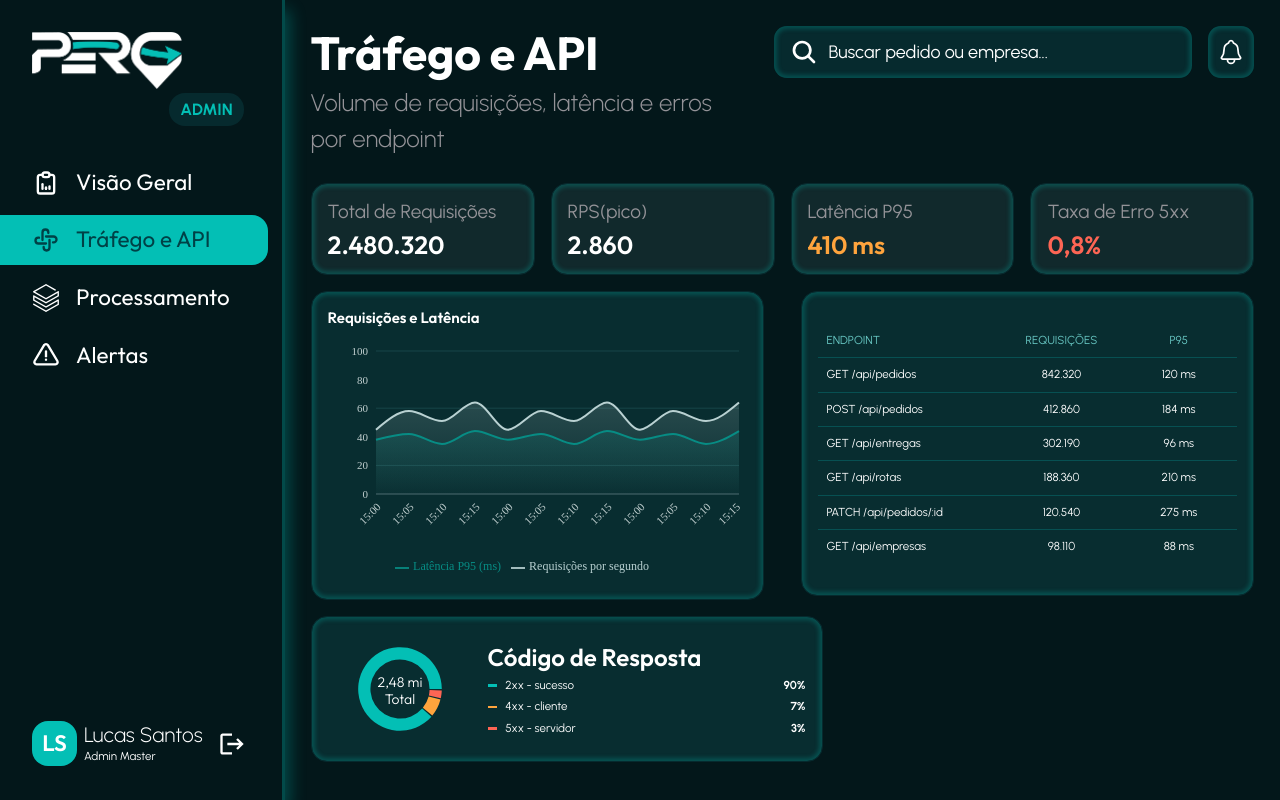
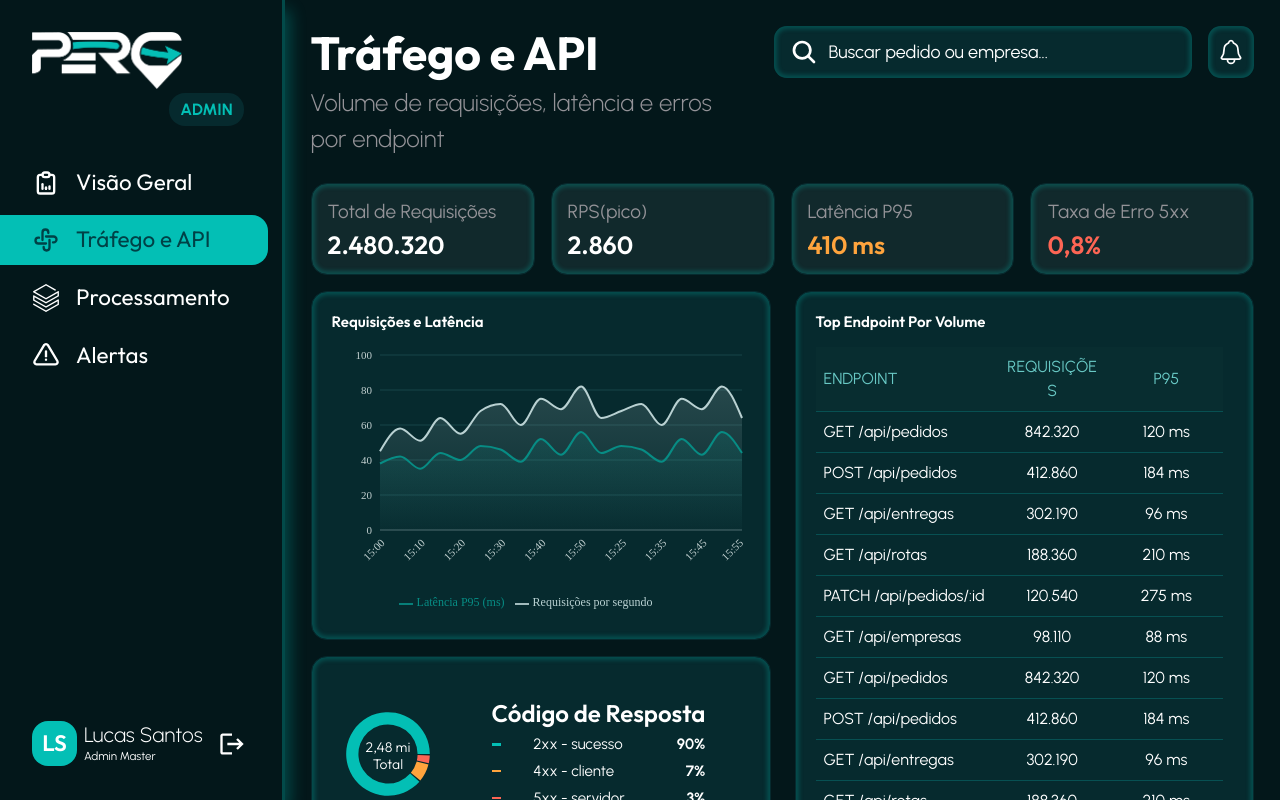
Before and after one commit to PERG-Gestao-de-Logistica/PERG-Front, a Next.js app in the folder perg/: page /painelAdmin/trafegoAPI in a window 1280 px wide. Built offline with nearby package versions, Linux system fonts and the light colour scheme.

Commit message:
:ok_hand: style: arrumando telas admin

```diff
--- a/perg/src/pages/painelAdmin/trafegoAPI/index.tsx
+++ b/perg/src/pages/painelAdmin/trafegoAPI/index.tsx
@@ -1,5 +1,7 @@
+
 import { indicesExemplos } from "@/mocks/trafegoAPI";
 import styles from "./trafegoAPI.module.css";
+
 import {
   Area,
   AreaChart,
@@ -14,22 +16,46 @@ import {
   YAxis,
 } from "recharts";
 
+const dadosEndpoints = [
+  { id: 1, endpoint: "GET /api/pedidos", requisicoes: "842.320", p95: "120 ms" },
+  { id: 2, endpoint: "POST /api/pedidos", requisicoes: "412.860", p95: "184 ms" },
+  { id: 3, endpoint: "GET /api/entregas", requisicoes: "302.190", p95: "96 ms" },
+  { id: 4, endpoint: "GET /api/rotas", requisicoes: "188.360", p95: "210 ms" },
+  { id: 5, endpoint: "PATCH /api/pedidos/:id", requisicoes: "120.540", p95: "275 ms" },
+  { id: 6, endpoint: "GET /api/empresas", requisicoes: "98.110", p95: "88 ms" },
+  { id: 7, endpoint: "GET /api/pedidos", requisicoes: "842.320", p95: "120 ms" },
+  { id: 8, endpoint: "POST /api/pedidos", requisicoes: "412.860", p95: "184 ms" },
+  { id: 9, endpoint: "GET /api/entregas", requisicoes: "302.190", p95: "96 ms" },
+  { id: 10, endpoint: "GET /api/rotas", requisicoes: "188.360", p95: "210 ms" },
+  { id: 11, endpoint: "PATCH /api/pedidos/:id", requisicoes: "120.540", p95: "275 ms" },
+  { id: 12, endpoint: "GET /api/empresas", requisicoes: "98.110", p95: "88 ms" },
+];
 
 export default function TrafegoAPI() {
+  // ==========================================
+  // DADOS DOS GRÁFICOS
+  // ==========================================
 
   const dadosGrafico = [
     { horario: "15:00", requisicoes: 45, latencia: 38 },
     { horario: "15:05", requisicoes: 58, latencia: 42 },
     { horario: "15:10", requisicoes: 51, latencia: 35 },
     { horario: "15:15", requisicoes: 64, latencia: 44 },
-  { horario: "15:00", requisicoes: 45, latencia: 38 },
-  { horario: "15:05", requisicoes: 58, latencia: 42 },
-  { horario: "15:10", requisicoes: 51, latencia: 35 },
-  { horario: "15:15", requisicoes: 64, latencia: 44 },
-  { horario: "15:00", requisicoes: 45, latencia: 38 },
-  { horario: "15:05", requisicoes: 58, latencia: 42 },
-  { horario: "15:10", requisicoes: 51, latencia: 35 },
-  { horario: "15:15", requisicoes: 64, latencia: 44 },
+    { horario: "15:20", requisicoes: 55, latencia: 40 },
+    { horario: "15:25", requisicoes: 68, latencia: 48 },
+    { horario: "15:30", requisicoes: 72, latencia: 46 },
+    { horario: "15:35", requisicoes: 60, latencia: 39 },
+    { horario: "15:40", requisicoes: 75, latencia: 52 },
+    { horario: "15:45", requisicoes: 69, latencia: 43 },
+    { horario: "15:50", requisicoes: 82, latencia: 56 },
+    { horario: "15:55", requisicoes: 64, latencia: 44 },
+    { horario: "15:25", requisicoes: 68, latencia: 48 },
+    { horario: "15:30", requisicoes: 72, latencia: 46 },
+    { horario: "15:35", requisicoes: 60, latencia: 39 },
+    { horario: "15:40", requisicoes: 75, latencia: 52 },
+    { horario: "15:45", requisicoes: 69, latencia: 43 },
+    { horario: "15:50", requisicoes: 82, latencia: 56 },
+    { horario: "15:55", requisicoes: 64, latencia: 44 },
   ];
 
   const dadosErros = [
@@ -38,14 +64,30 @@ const dadosErros = [
     { nome: "5xx - servidor", valor: 3, cor: "#fd6554" },
   ];
 
+  // ==========================================
+  // COMPONENTE
+  // ==========================================
+
   return (
     <main className={styles.paginaTrafego}>
-      <section className={styles.indices} aria-label="Indicadores de tráfego">
+
+      {/* ======================================
+          INDICADORES DE TRÁFEGO
+      ====================================== */}
+
+      <section
+        className={styles.indices}
+        aria-label="Indicadores de tráfego"
+      >
         {indicesExemplos.map((indice) => (
-          <article className={styles.indicador} key={indice.id}>
+          <article
+            className={styles.indicador}
+            key={indice.id}
+          >
             <span className={styles.indicadorTitulo}>
               {indice.titulo_indices}
             </span>
+
             <strong
               className={`${styles.indicadorNumero} ${
                 indice.titulo_indices === "Latência P95"
@@ -61,14 +103,36 @@ const dadosErros = [
         ))}
       </section>
 
-      <section className={styles.painelGraficos} aria-label="Dados de tráfego">
+      {/* ======================================
+          CONTEÚDO PRINCIPAL
+      ====================================== */}
+
+      <section className={styles.conteudo}>
+
+        {/* ======================================
+            PAINEL DE GRÁFICOS
+        ====================================== */}
+
+        <section
+          className={styles.painelGraficos}
+          aria-label="Dados de tráfego"
+        >
+
+          {/* GRÁFICO DE REQUISIÇÕES E LATÊNCIA */}
+
           <article className={styles.grafico}>
             <h2>Requisições e Latência</h2>
+
             <div className={styles.graficoVisual}>
               <ResponsiveContainer width="100%" height="100%">
                 <AreaChart
                   data={dadosGrafico}
-                margin={{ top: 8, right: 8, left: -12, bottom: 8 }}
+                  margin={{
+                    top: 8,
+                    right: 8,
+                    left: -12,
+                    bottom: 8,
+                  }}
                 >
                   <defs>
                     <linearGradient
@@ -78,9 +142,19 @@ const dadosErros = [
                       x2="0"
                       y2="1"
                     >
-                    <stop offset="0%" stopColor="#b9d1d2" stopOpacity={0.3} />
-                    <stop offset="100%" stopColor="#b9d1d2" stopOpacity={0.02} />
+                      <stop
+                        offset="0%"
+                        stopColor="#b9d1d2"
+                        stopOpacity={0.3}
+                      />
+
+                      <stop
+                        offset="100%"
+                        stopColor="#b9d1d2"
+                        stopOpacity={0.02}
+                      />
                     </linearGradient>
+
                     <linearGradient
                       id="latenciaFill"
                       x1="0"
@@ -88,28 +162,53 @@ const dadosErros = [
                       x2="0"
                       y2="1"
                     >
-                    <stop offset="0%" stopColor="#078c84" stopOpacity={0.3} />
-                    <stop offset="100%" stopColor="#078c84" stopOpacity={0.02} />
+                      <stop
+                        offset="0%"
+                        stopColor="#078c84"
+                        stopOpacity={0.3}
+                      />
+
+                      <stop
+                        offset="100%"
+                        stopColor="#078c84"
+                        stopOpacity={0.02}
+                      />
                     </linearGradient>
                   </defs>
-                <CartesianGrid vertical={false} stroke="#174548" />
+
+                  <CartesianGrid
+                    vertical={false}
+                    stroke="#174548"
+                  />
+
                   <XAxis
                     dataKey="horario"
                     angle={-45}
                     textAnchor="end"
                     height={55}
-                  tick={{ fill: "#c2d0d0", fontSize: 11 }}
-                  axisLine={{ stroke: "#476164" }}
+                    tick={{
+                      fill: "#c2d0d0",
+                      fontSize: 11,
+                    }}
+                    axisLine={{
+                      stroke: "#476164",
+                    }}
                     tickLine={false}
                   />
+
                   <YAxis
                     domain={[0, 100]}
                     ticks={[0, 20, 40, 60, 80, 100]}
-                  tick={{ fill: "#c2d0d0", fontSize: 11 }}
+                    tick={{
+                      fill: "#c2d0d0",
+                      fontSize: 11,
+                    }}
                     axisLine={false}
                     tickLine={false}
                   />
+
                   <Tooltip />
+
                   <Legend
                     verticalAlign="bottom"
                     align="center"
@@ -120,6 +219,7 @@ const dadosErros = [
                       paddingTop: 8,
                     }}
                   />
+
                   <Area
                     type="monotone"
                     dataKey="requisicoes"
@@ -129,6 +229,7 @@ const dadosErros = [
                     fill="url(#requisicoesFill)"
                     dot={false}
                   />
+
                   <Area
                     type="monotone"
                     dataKey="latencia"
@@ -143,52 +244,12 @@ const dadosErros = [
             </div>
           </article>
 
-        <article className={styles.endpoints} aria-label="Requisições por endpoint">
-          <table className={styles.tabelaEndpoints}>
-            <thead>
-              <tr>
-                <th scope="col">Endpoint</th>
-                <th scope="col">Requisições</th>
-                <th scope="col">P95</th>
-              </tr>
-            </thead>
-            <tbody>
-              <tr>
-                <td>GET /api/pedidos</td>
-                <td>842.320</td>
-                <td>120 ms</td>
-              </tr>
-              <tr>
-                <td>POST /api/pedidos</td>
-                <td>412.860</td>
-                <td>184 ms</td>
-              </tr>
-              <tr>
-                <td>GET /api/entregas</td>
-                <td>302.190</td>
-                <td>96 ms</td>
-              </tr>
-              <tr>
-                <td>GET /api/rotas</td>
-                <td>188.360</td>
-                <td>210 ms</td>
-              </tr>
-              <tr>
-                <td>PATCH /api/pedidos/:id</td>
-                <td>120.540</td>
-                <td>275 ms</td>
-              </tr>
-              <tr>
-                <td>GET /api/empresas</td>
-                <td>98.110</td>
-                <td>88 ms</td>
-              </tr>
-            </tbody>
-          </table>
-        </article>
-      </section>
+          {/* ======================================
+              GRÁFICO CIRCULAR
+          ====================================== */}
 
           <article className={styles.cardCircular}>
+
             <div className={styles.graficoCircular}>
               <ResponsiveContainer width="100%" height="100%">
                 <PieChart>
@@ -202,9 +263,13 @@ const dadosErros = [
                     stroke="none"
                   >
                     {dadosErros.map((item) => (
-            <Cell key={item.nome} fill={item.cor} />
+                      <Cell
+                        key={item.nome}
+                        fill={item.cor}
+                      />
                     ))}
                   </Pie>
+
                   <text
                     x="50%"
                     y="50%"
@@ -214,28 +279,85 @@ const dadosErros = [
                     fontSize="16"
                     fontWeight="600"
                   >
-          <tspan x="50%" dy="-0.35em">2,48 mi</tspan>
-          <tspan x="50%" dy="1.2em">Total</tspan>
+                    <tspan
+                      x="50%"
+                      dy="-0.35em"
+                    >
+                      2,48 mi
+                    </tspan>
+
+                    <tspan
+                      x="50%"
+                      dy="1.2em"
+                    >
+                      Total
+                    </tspan>
                   </text>
                 </PieChart>
-
               </ResponsiveContainer>
             </div>
 
+            {/* LEGENDA DO GRÁFICO */}
+
             <ul className={styles.legendaCircular}>
               <h2>Código de Resposta</h2>
+
               {dadosErros.map((item) => (
                 <li key={item.nome}>
-        <span>
-          <i style={{ backgroundColor: item.cor }} />
+                  <span className={styles.parteResposta}>
+                    <i
+                      style={{
+                        backgroundColor: item.cor,
+                      }}
+                    />
+
                     {item.nome}
                   </span>
-        <strong>{item.valor}%</strong>
+
+                  <strong>
+                    {item.valor}%
+                  </strong>
                 </li>
               ))}
             </ul>
+
+          </article>
+        </section>
+
+        {/* ======================================
+            TABELA DE ENDPOINTS
+        ====================================== */}
+
+        <article
+          className={styles.endpoints}
+          aria-label="Requisições por endpoint"
+        >
+          <h2>Top Endpoint Por Volume</h2>
+
+          <div className={styles.tabelaEndpointsContainer}>
+            <table className={styles.tabelaEndpoints}>
+              <thead className={styles.linhaEndPoints}>
+                <tr>
+                  <th scope="col">Endpoint</th>
+                  <th scope="col">Requisições</th>
+                  <th scope="col">P95</th>
+                </tr>
+              </thead>
+
+              <tbody>
+                {dadosEndpoints.map((item) => (
+                  <tr key={item.id}>
+                    <td>{item.endpoint}</td>
+                    <td>{item.requisicoes}</td>
+                    <td>{item.p95}</td>
+                  </tr>
+                ))}
+              </tbody>
+            </table>
+          </div>
         </article>
 
+      </section>
     </main>
   );
 }
--- a/perg/src/pages/painelAdmin/trafegoAPI/trafegoAPI.module.css
+++ b/perg/src/pages/painelAdmin/trafegoAPI/trafegoAPI.module.css
@@ -12,6 +12,14 @@
   grid-template-columns: repeat(4, minmax(0, 1fr));
   gap: var(--espacamento-md);
 }
+
+.conteudo{
+  display: grid;
+  grid-template-columns: repeat(2, minmax(0, 1fr));
+  grid-template-rows: repeat(2, minmax(0, 1fr));
+  gap: var(--espacamento-lg);
+}
+
 
 .indicador {
   display: flex;
@@ -46,6 +54,8 @@
 
 .painelGraficos {
   display: flex;
+  width: 100%;
+  flex-direction: column;
   min-width: 0;
   min-height: 0;
   flex: 1;
@@ -54,24 +64,57 @@
   gap: var(--espacamento-md);
 }
 
+.linhaEndPoints{
+  background-color: var(--cor-primaria-secundaria);
+}
+
 .grafico {
-  width: 48%;
+  width: 100%;
+  height: 100%;
   min-width: 0;
-  padding: var(--espacamento-md);
+  height: 50vh;
+  padding: 20px;
   border: var(--largura-borda) solid var(--cor-primaria-secundaria);
   border-radius: var(--raio-padrao);
-  background-color: #082d30;
+  background-color: var(--cor-primaria-secundaria);
   box-shadow: var(--sombra-interna-destaque);
 }
 
 .endpoints {
-  width: 48%;
+  width: 100%;
+  height: 100%;
   min-width: 0;
-  padding: var(--espacamento-xl) var(--espacamento-md);
+  height: 70vh;
+  display: flex;
+  flex-direction: column;
+  padding: 20px;
   border: var(--largura-borda) solid var(--cor-primaria-secundaria);
   border-radius: var(--raio-padrao);
-  background-color: #082d30;
+  background-color: var(--cor-primaria-secundaria);
   box-shadow: var(--sombra-interna-destaque);
+}
+
+.tabelaEndpointsContainer {
+  min-height: 0;
+  flex: 1;
+  overflow: auto;
+  scrollbar-width: thin;
+  scrollbar-color: var(--cor-primaria-verde-escuro) var(--cor-primaria-secundaria);
+  padding-right: 10px;
+}
+
+.tabelaEndpointsContainer::-webkit-scrollbar {
+  width: 6px;
+}
+
+.tabelaEndpointsContainer::-webkit-scrollbar-track {
+  background-color: var(--cor-primaria-secundaria);
+  border-radius: var(--raio-pequeno);
+}
+
+.tabelaEndpointsContainer::-webkit-scrollbar-thumb {
+  background-color: var(--cor-verde-destaque);
+  border-radius: var(--raio-pequeno);
 }
 
 .tabelaEndpoints {
@@ -80,7 +123,6 @@
   table-layout: fixed;
   color: var(--cor-texto-branco);
   font-family: var(--fonte-texto);
-  font-size: var(--tamanho-texto-auxiliar);
 }
 
 .tabelaEndpoints th,
@@ -89,9 +131,14 @@
   border-bottom: var(--largura-borda) solid #075052;
   text-align: center;
   overflow-wrap: anywhere;
+  font-size: 16px;
 }
 
 .tabelaEndpoints th {
+  position: sticky;
+  z-index: 1;
+  top: 0;
+  background-color: #082d30;
   color: #69c9c5;
   font-weight: var(--peso-regular);
   text-transform: uppercase;
@@ -110,7 +157,7 @@
 .graficoVisual {
   width: 100%;
   min-width: 0;
-  height: 15rem;
+  height: 17rem;
 }
 
 .grafico h2 {
@@ -119,6 +166,14 @@
   font-family: var(--fonte-titulo);
   font-size: var(--tamanho-titulo-card);
 }
+
+.endpoints h2 {
+  margin-bottom: var(--espacamento-md);
+  color: var(--cor-texto-branco);
+  font-family: var(--fonte-titulo);
+  font-size: var(--tamanho-titulo-card);
+}
+
 
 .latencia {
   color: var(--cor-aviso);
@@ -130,14 +185,15 @@
 
 .cardCircular {
   display: flex;
-  width: min(100%, 32rem);
+  width: 100%;
+  height: 100%;
   min-width: 0;
   align-items: center;
-  gap: var(--espacamento-md);
-  padding: var(--espacamento-md);
+  gap: var(--espacamento-xl);
+  padding: var(--espacamento-xs);
   border: var(--largura-borda) solid var(--cor-primaria-secundaria);
   border-radius: var(--raio-padrao);
-  background-color: #082d30;
+  background-color: var(--cor-primaria-secundaria);
   box-shadow: var(--sombra-interna-destaque);
 }
 
@@ -155,7 +211,6 @@
 
 .legendaCircular {
   display: grid;
-  flex: 1;
   gap: var(--espacamento-xs);
   margin: 0;
   padding: 0;
@@ -175,7 +230,8 @@
   font-family: var(--fonte-texto);
   align-items: center;
   justify-content: space-between;
-  gap: var(--espacamento-sm);
+  gap: var(--espacamento-xl);
+  font-size: var(--tamanho-titulo-card);
 }
 
 .legendaCircular i {
--- a/perg/src/pages/painelAdmin/visaoGeral/visaoGeralAdmin.module.css
+++ b/perg/src/pages/painelAdmin/visaoGeral/visaoGeralAdmin.module.css
@@ -199,9 +199,19 @@
 /* LINHAS DAS EMPRESAS */
 /* ========================================== */
 
+
+.empresasLinhas{
+  max-height: calc(3 * 69px);
+  overflow-y: auto;
+  overflow-x: hidden;
+  padding-right: 8px;
+  scrollbar-color: var(--cor-verde-destaque) var(--cor-primaria-secundaria);
+}
+
+
 .linha {
   min-height: 39px;
-  padding: 7px 0;
+  padding: 12px 0;
   border-bottom: 1px solid color-mix(
     in srgb,
     var(--cor-verde-destaque) 15%,
@@ -286,7 +296,6 @@
 .area_empresa {
   display: flex;
   flex-direction: column;
-  gap: var(--espacamento-md)
   min-width: 0;
 }
 
```
Also changed, not shown: perg/src/pages/painelAdmin/visaoGeral/index.tsx (+12 -0 lines). Lines whose indentation alone changed are shown as unchanged.
